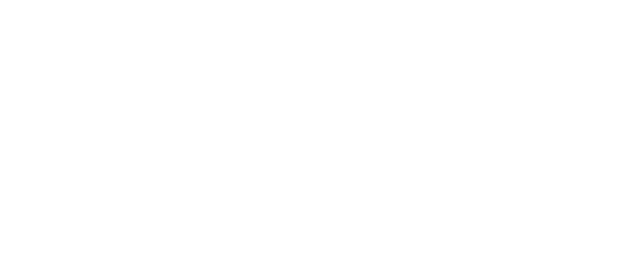
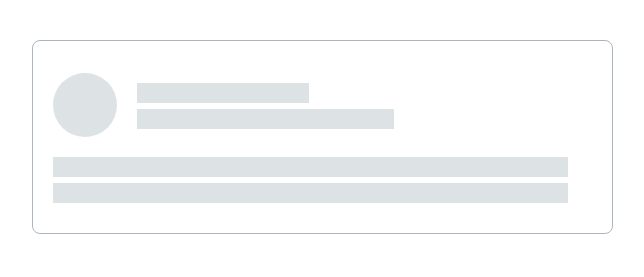
Before and after one commit to js-tasks-ru/htmlcss-20211021_maestroat, a website: page 04-lection2/02-skeleton/index.html in a window 1280 px wide. Shown: the whole page, without its empty margins (318-962 px from the left). Drawn offline with Linux system fonts and the light colour scheme.

Commit message:
my sceleton

```diff
--- a/04-lection2/02-skeleton/index.html
+++ b/04-lection2/02-skeleton/index.html
@@ -2,10 +2,34 @@
 <!-- Страница со скелетоном -->
 <html lang="ru">
     <head>
+        <title>Sceleton</title>
         <link rel="stylesheet" href="../../assets/css/main.css">
         <link rel="stylesheet" href="./skeleton.css">
+        <meta charset="utf-8">
     </head>
     <body>
+    <section class="sceleton-center">
+        <div class="sceleton main__sceleton">
+            <div class="sceleton-group-1">
+                <div class="sceleton__circle-center">
+                    <div class="sceleton__circle"></div>
+                </div>
+                <div class="sceleton-group-2">
+                    <div class="sceleton__line sceleton__element-1">
+                    </div>
+                    <div class="sceleton__line sceleton__element-2">
+                    </div>
+                </div>
+            </div>
+            <div class="sceleton-group-3">
+                <div class="sceleton__line sceleton__element-3">
 
+                </div>
+                <div class="sceleton__line sceleton__element-4">
+
+                </div>
+            </div>
+        </div>
+    </section>
     </body>
 </html>
--- a/04-lection2/02-skeleton/skeleton.css
+++ b/04-lection2/02-skeleton/skeleton.css
@@ -0,0 +1,61 @@
+
+.sceleton {
+    width: 579px;
+    height: 192px;
+    border-radius: 8px;
+    background-color: var(--white);
+    border: 1px solid var(--grey-3);
+    display: flex;
+    flex-flow: column wrap;
+    justify-content: center;
+}
+.sceleton-group-1 {
+    display: flex;
+    flex-flow: row wrap;
+    height: 64px;
+    justify-content: flex-start;
+    margin: 20px 0 0 20px;
+}
+.sceleton__circle-center{
+    flex-basis: auto;
+    order: 1;
+}
+.sceleton__circle {
+    width: 64px;
+    height: 64px;
+    background-color: var(--grey-2);
+    /*background-color: blue;*/
+    border-radius: 32px;
+}
+.sceleton__line {
+    height: 20px;
+    background-color: var(--grey-2);
+    /*background-color: green;*/
+}
+.sceleton-group-2 {
+    display: flex;
+    flex-flow: column wrap;
+    justify-content: flex-start;
+    order: 2;
+    margin-left: 20px;
+    margin-top: 10px;
+}
+.sceleton__element-1 {
+    width: 172px;
+    margin-bottom: 6px;
+}
+.sceleton__element-2 {
+    width: 257px;
+}
+.sceleton-group-3 {
+    display: flex;
+    flex-flow: column wrap;
+    justify-content: flex-start;
+    margin-left: 20px;
+    margin-top: 20px;
+    height: 64px;
+    width: 515px;
+}
+.sceleton__element-3 {
+    margin-bottom: 6px;
+}
--- a/assets/css/main.css
+++ b/assets/css/main.css
@@ -53,10 +53,26 @@
     margin-right: 20px;
     width: 200px;
 }
-.button-group:last-child {margin-right: 0}
+.button-group > .button { margin-bottom: 8px; }
+.button-group > .button:last-child { margin-bottom: 0; }
 
 .accordion-center {
     width: 45%;
     margin: auto;
     margin-top: 40px;
 }
+.sceleton-center {
+    display: flex;
+    flex-wrap: wrap;
+}
+.main__sceleton {
+    margin: 40px auto;
+}
+
+.histogram-center {
+    display: flex;
+    flex-wrap: wrap;
+}
+.main__histogram {
+    margin: 40px auto;
+}
```
